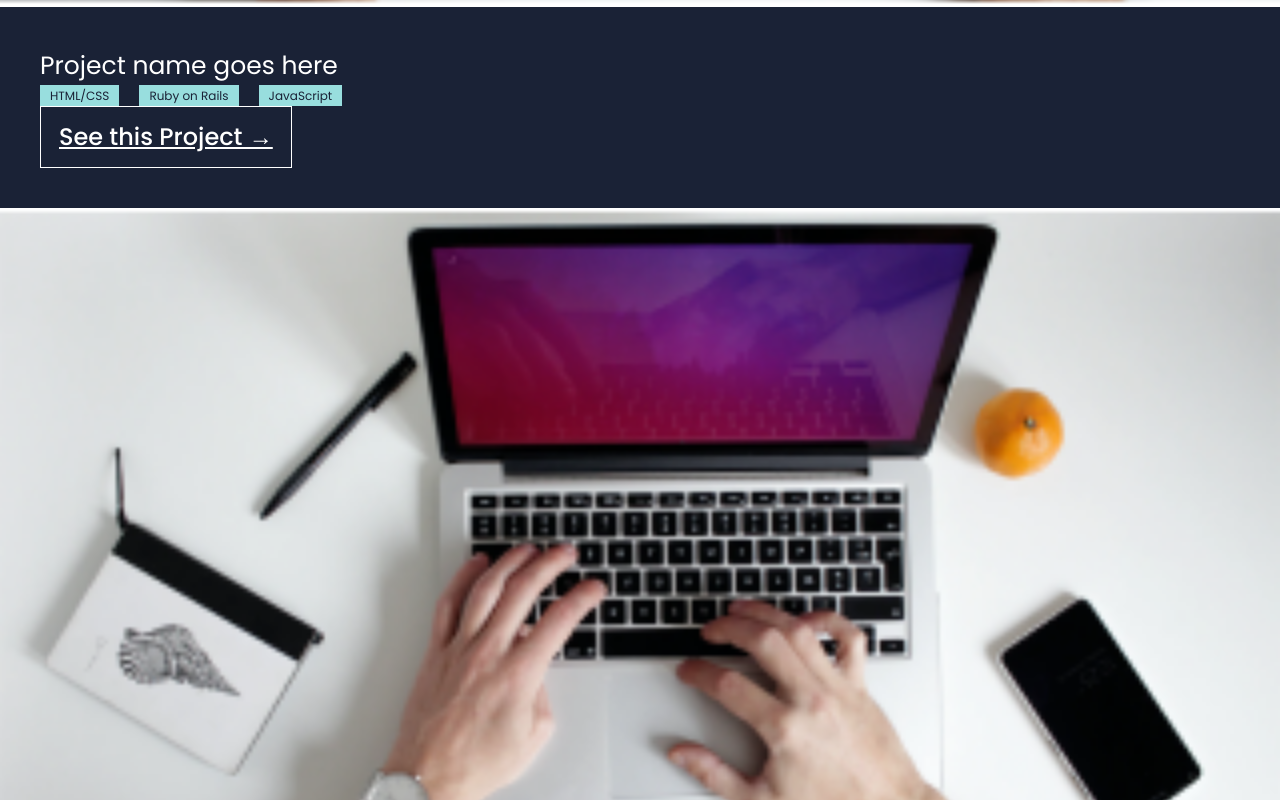
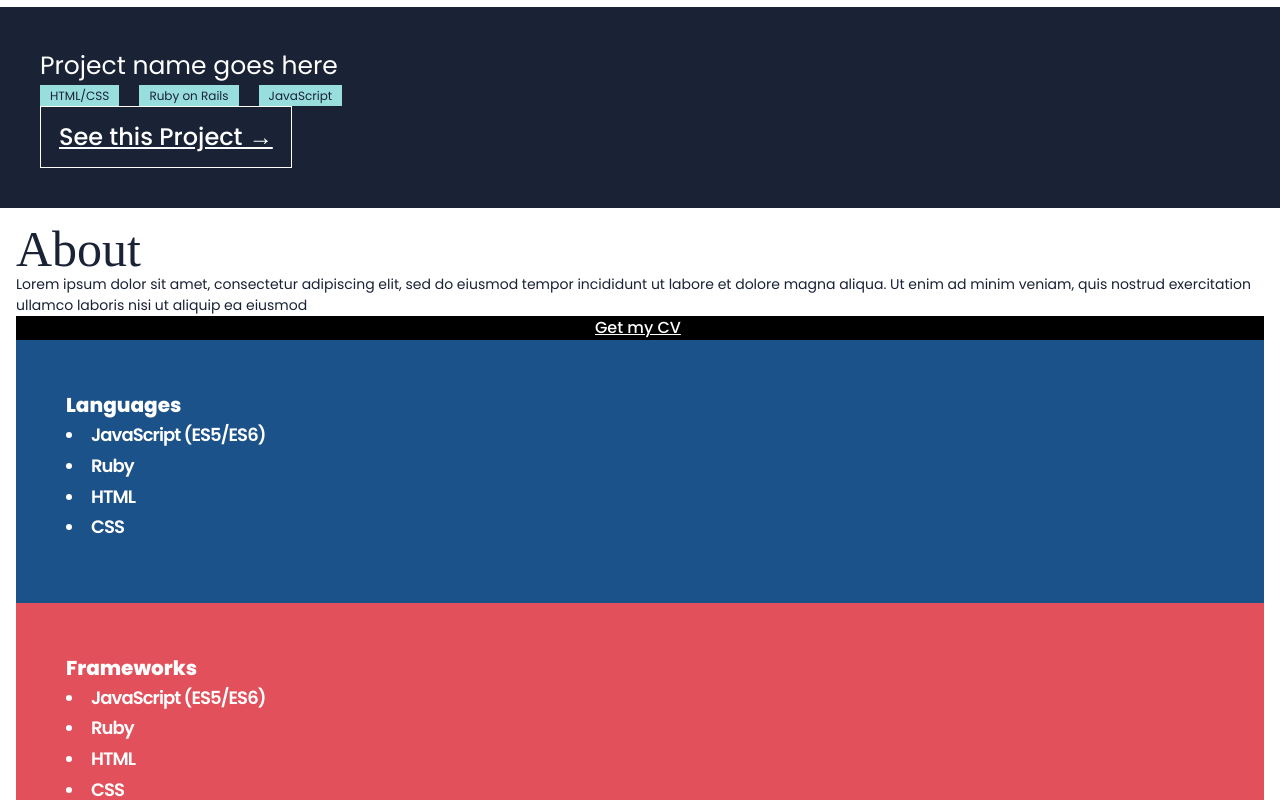
Before and after one commit to arnold-O/portfolio_project_microverse, a website: page index.html in a window 1280 px wide. Shown: the part 4973-5773 px from the top of the page. Drawn offline with Linux system fonts and the light colour scheme.

Commit message:
about section completed

```diff
--- a/index.html
+++ b/index.html
@@ -98,7 +98,7 @@
         </div>
         <div class="project-card">
           <div class="project-img">
-            <img src="./images/Rectangle 21.png" alt="" />
+            <img src="./images/Rectangle 24.png" alt="" />
           </div>
           <div class="project-description">
             <div class="project-description">
@@ -114,39 +114,7 @@
         </div>
         <div class="project-card">
           <div class="project-img">
-            <img src="./images/Rectangle 21.png" alt="" />
-          </div>
-          <div class="project-description">
-            <div class="project-description">
-              <p class="project-name">Project name goes here</p>
-              <div class="project-features">
-                <button class="btn btn-feature">HTML/CSS</button>
-                <button class="btn btn-feature">Ruby on Rails</button>
-                <button class="btn btn-feature">JavaScript</button>
-              </div>
-              <a href="">See this Project &rarr;</a>
-            </div>
-          </div>
-        </div>
-        <div class="project-card">
-          <div class="project-img">
-            <img src="./images/Rectangle 21.png" alt="" />
-          </div>
-          <div class="project-description">
-            <div class="project-description">
-              <p class="project-name">Project name goes here</p>
-              <div class="project-features">
-                <button class="btn btn-feature">HTML/CSS</button>
-                <button class="btn btn-feature">Ruby on Rails</button>
-                <button class="btn btn-feature">JavaScript</button>
-              </div>
-              <a href="">See this Project &rarr;</a>
-            </div>
-          </div>
-        </div>
-        <div class="project-card">
-          <div class="project-img">
-            <img src="./images/Rectangle 21.png" alt="" />
+            <img src="./images/Rectangle 25.png" alt="" />
           </div>
           <div class="project-description">
             <div class="project-description">
@@ -162,5 +130,68 @@
         </div>
       </div>
     </section>
+    <section class="about-section">
+      <p class="about-section-title">About</p>
+      <p class="about-text">
+        Lorem ipsum dolor sit amet, consectetur adipiscing elit, sed do eiusmod
+        tempor incididunt ut labore et dolore magna aliqua. Ut enim ad minim
+        veniam, quis nostrud exercitation ullamco laboris nisi ut aliquip ea
+        eiusmod
+      </p>
+      <div class="about-section-cv">
+        <a href="">Get my CV</a>
+        <span><i class="fa fa-calendar-arrow-down"></i></span>
+      </div>
+      <div class="about-framework">
+        <div class="framwork-card card-one">
+          <p class="framework-name">Languages</p>
+          <ul class="list-items">
+            <li>JavaScript (ES5/ES6)</li>
+            <li>Ruby</li>
+            <li>HTML</li>
+            <li>CSS</li>
+          </ul>
+          <span>
+            <img src="./images/#.png" alt="">
+          </span>
+        </div>
+        <div class="framwork-card card-two">
+          <p class="framework-name">Frameworks</p>
+          <ul class="list-items">
+            <li>JavaScript (ES5/ES6)</li>
+            <li>Ruby</li>
+            <li>HTML</li>
+            <li>CSS</li>
+          </ul>
+          <span>
+            <img src="./images/#.png" alt="">
+          </span>
+        </div>
+        <div class="framwork-card card-three">
+          <p class="framework-name">Skills</p>
+          <ul class="list-items">
+            <li>JavaScript (ES5/ES6)</li>
+            <span><i class="fas fa-sharp fa-solid fa-circle-small"></i></span>
+            <li>Ruby</li>
+            <li>HTML</li>
+            <li>CSS</li>
+          </ul>
+          <span>
+            <img src="./images/#.png" alt="">
+          </span>
+        </div>
+      </div>
+    </section>
+    <section class="get-started-section">
+        <div class="nav-section-img">
+            <img src="./images/image_geometry_1.png" alt="" />
+          </div>
+
+          <div class="get-started-info">
+
+          </div>
+
+
+    </section>
   </body>
 </html>
--- a/style.css
+++ b/style.css
@@ -188,3 +188,107 @@ body {
   text-align: center;
   border: 1px solid #fff;
 }
+
+
+/* ******************* about section ******************** */
+
+.about-section{
+    padding: 1.6rem;
+
+}
+.about-section-title{
+font-family: 'Playfair Display';
+font-style: normal;
+font-weight: 400;
+font-size: 50px;
+line-height: 100%;
+/* identical to box height, or 50px */
+color: #1A2236;
+}
+
+.about-text{
+    font-family: 'Poppins';
+font-style: normal;
+font-weight: 400;
+font-size: 14px;
+line-height: 21px;
+
+color: #1A2236;
+
+}
+.about-section-cv{
+    display: block;
+    font-family: 'Poppins';
+font-style: normal;
+font-weight: 500;
+font-size: 16px;
+line-height: 24px;
+/* identical to box height */
+
+text-align: center;
+
+color: #FFFFFF;
+background-color: #000;
+
+}
+.about-section-cv a{
+    color: #fff;
+}
+
+.framwork-card{
+    padding: 5rem;
+
+}
+.card-one{
+    background: #1C528A;
+}
+.card-two{
+    background: #E2505C;
+
+}
+.card-three{
+  background: #FEBF52;
+
+}
+
+.framework-name{
+
+font-family: 'Poppins';
+font-style: normal;
+font-weight: 800;
+font-size: 2rem;
+line-height: 1.5;
+letter-spacing: 1.2;
+/* identical to box height */
+
+
+color: #FFFFFF;
+
+}
+.list-items{
+    color: #fff;
+}
+.list-items li{
+    font-family: 'Poppins';
+font-style: normal;
+font-weight: 600;
+font-size: 1.8rem;
+line-height: 1.7;
+letter-spacing: -0.0525em;
+list-style-position: inside;
+padding: 0;
+
+
+}
+
+
+/* ****************get started section *****************/
+/* ****************get started section *****************/
+
+
+.get-started-info{
+    padding: 1.8rem;
+}
+
+/***************** get started section *****************/
+/* ****************get started section *****************/
```
Also changed, not shown: images/#.png (added).
